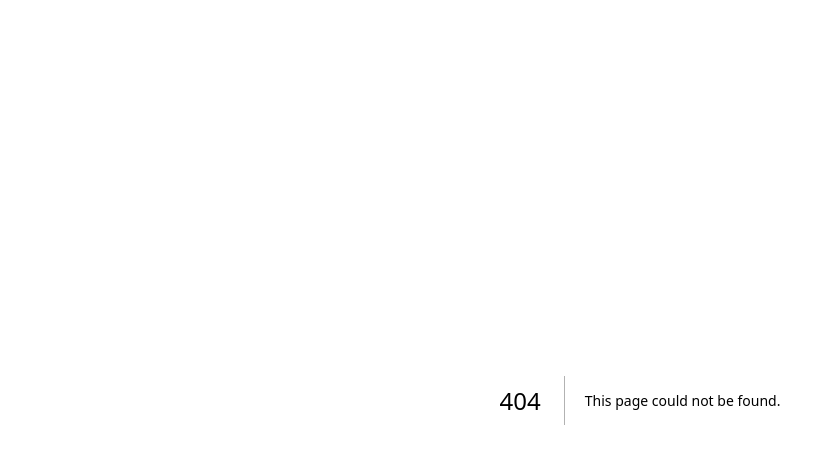
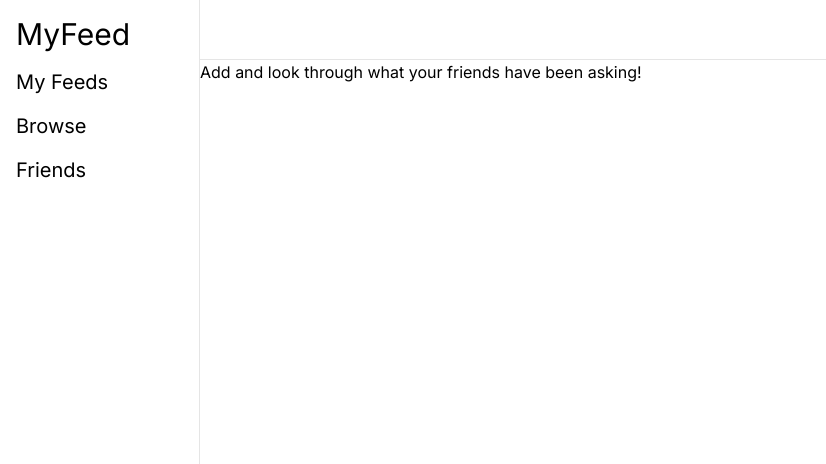
Before and after one commit to Jordan-Tran01/My-Feed, a Next.js app: page /friends in a window 1280 px wide. Before the commit this address had no page. Shown: the top 464 px of the page, without its empty margins (0-826 px from the left). Built offline with nearby package versions, Linux system fonts and the light colour scheme.

Commit message:
Created new pages and using useState hookj to manage client-side state

```diff
--- a/app/(dashboard)/browse/page.tsx
+++ b/app/(dashboard)/browse/page.tsx
@@ -0,0 +1,7 @@
+const BrowsePage = () => {
+    return (
+        <div>Browse global feed page</div>
+    )
+}
+
+export default BrowsePage
--- /dev/null
+++ b/app/(dashboard)/friends/page.tsx
@@ -0,0 +1,7 @@
+const FriendsPage = () => {
+    return (
+        <div>Add and look through what your friends have been asking!</div>
+    )
+}
+
+export default FriendsPage
--- a/app/(dashboard)/home/[id]/page.tsx
+++ b/app/(dashboard)/home/[id]/page.tsx
@@ -18,9 +18,11 @@ const getFeed = async (id) => {
 
 const EditorPage = async ({ params }) => {
     const feed = await getFeed(params.id)
-    return <div>
+    return (
+    <div className='h-full w-full'>
         <Editor feed={feed} />
     </div>
+    )
 }
 
 export default EditorPage
--- a/app/(dashboard)/home/page.tsx
+++ b/app/(dashboard)/home/page.tsx
@@ -19,20 +19,47 @@ const getFeeds = async () => { //Function to extract the feeds of the specific u
     return feeds
 }
 
+const getEmail = async () => {
+  try {
+    const user = await getUserFromClerkID();
+
+    if (user) {
+      const foundUser = await prisma.user.findUnique({
+        where: {
+          id: user.id,
+        },
+      });
+
+      if (foundUser) {
+        console.log('User Email:', foundUser.email);
+        return foundUser.email;
+      } else {
+        console.log('User not found');
+      }
+    } else {
+      console.log('User not found for Clerk ID');
+    }
+  } catch (error) {
+    console.error('Error retrieving user email:', error);
+  }
+};
+
+
 const HomePage = async () => {
     const feeds = await getFeeds()
+    const email = await getEmail()
 
     return (
     <div className="p-6 bg-gray-50">
-        <h1>Your Discussions</h1>
+        <div className="py-8">{email}</div>
+        <NewFeedCard />
         <div className="grid grid-cols-3 gap-4 p-5">
-        <NewFeedCard />
         {feeds.map((feed) => (
           <div key={feed.id}>
             <Link href={`/home/${feed.id}`}>
               <FeedCard feed={feed} />
             </Link>
-          </div>
+        </div>
         ))}
       </div>
     </div>
--- a/app/(dashboard)/layout.tsx
+++ b/app/(dashboard)/layout.tsx
@@ -1,20 +1,41 @@
-import { UserButton } from "@clerk/nextjs"
+import { UserButton } from '@clerk/nextjs'
+import Link from 'next/link'
+
+const links = [
+  { name: 'My Feeds', href: '/home' },
+  { name: 'Browse', href: '/browse'},
+  { name: 'Friends', href: '/friends'},
+]
 
 const DashboardLayout = ({ children }) => {
-    return <div className="h-screen w-screen relative">
-        <aside className="absolute w-[200px] top-0 left-0 h-full border-r flex items-top justify-center border-black/10">
-            <h1 className="mt-5">MyFeed</h1>
-        </aside>
-        <div className="ml-[200px]">
-            <header className="h-[60px] border-b border-black/10">
-
-                <div className="h-full w-full px-6 flex items-center justify-end">
-                    <UserButton />
-                </div>
-            </header>
-            <div>{children}</div>
+  return (
+    <div className="w-screen h-screen relative">
+      <aside className="absolute left-0 top-0 h-full w-[200px] border-r border-black/10">
+        <div className="px-4 my-4">
+          <span className="text-3xl">MyFeed</span>
         </div>
+        <div>
+          <ul className="px-4">
+            {links.map((link) => (
+              <li key={link.name} className="text-xl my-4">
+                <Link href={link.href}>{link.name}</Link>
+              </li>
+            ))}
+          </ul>
+        </div>
+      </aside>
+      <div className="ml-[200px] h-full w-[calc(100vw-200px)]">
+        <header className="h-[60px] border-b border-black/10">
+          <nav className="px-4 h-full">
+            <div className="flex items-center justify-end h-full">
+              <UserButton afterSignOutUrl="/" />
+            </div>
+          </nav>
+        </header>
+        <div className="h-[calc(100vh-60px)]">{children}</div>
+      </div>
     </div>
+  )
 }
 
 export default DashboardLayout
--- a/components/Editor.tsx
+++ b/components/Editor.tsx
@@ -1,8 +1,17 @@
 'use client'
 
+import { useState } from "react"
+
 const Editor = ({ feed }) => {
+    const [value, setValue] = useState(feed.content)
     return (
-        <div>{feed.content}</div>
+
+        <div className="w-full h-full">
+            <textarea className="w-full h-full p-8 text-xl outline-none"
+            value={value}
+            onChange={(e) => setValue(e.target.value)}
+            />
+        </div>
     )
 }
 
--- a/components/NewFeedCard.tsx
+++ b/components/NewFeedCard.tsx
@@ -14,8 +14,8 @@ const NewFeedCard = () => {
         <div
             className="cursor-pointer overflow-hidden rounded-lg bg-white shadow"
             onClick={handleOnClick}>
-            <div className="px-4 py-5 sm:p-6">
-                <span className="text-3xl">New Feed</span>
+            <div className="px-4 py-5 sm:p-6 flex items-center justify-center">
+                <span className="text-3xl">Post a new Feed!</span>
             </div>
         </div>
     )
```
